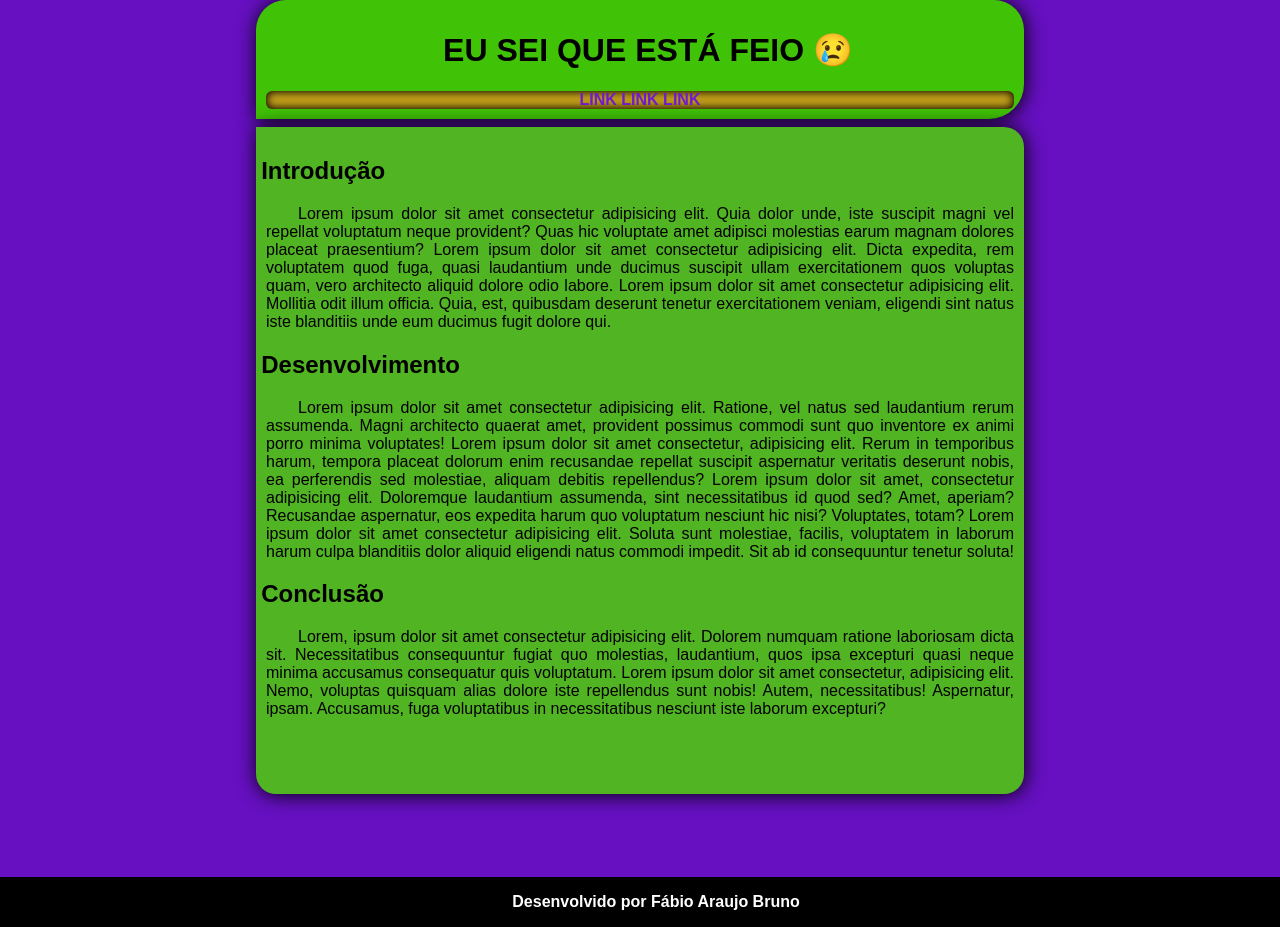
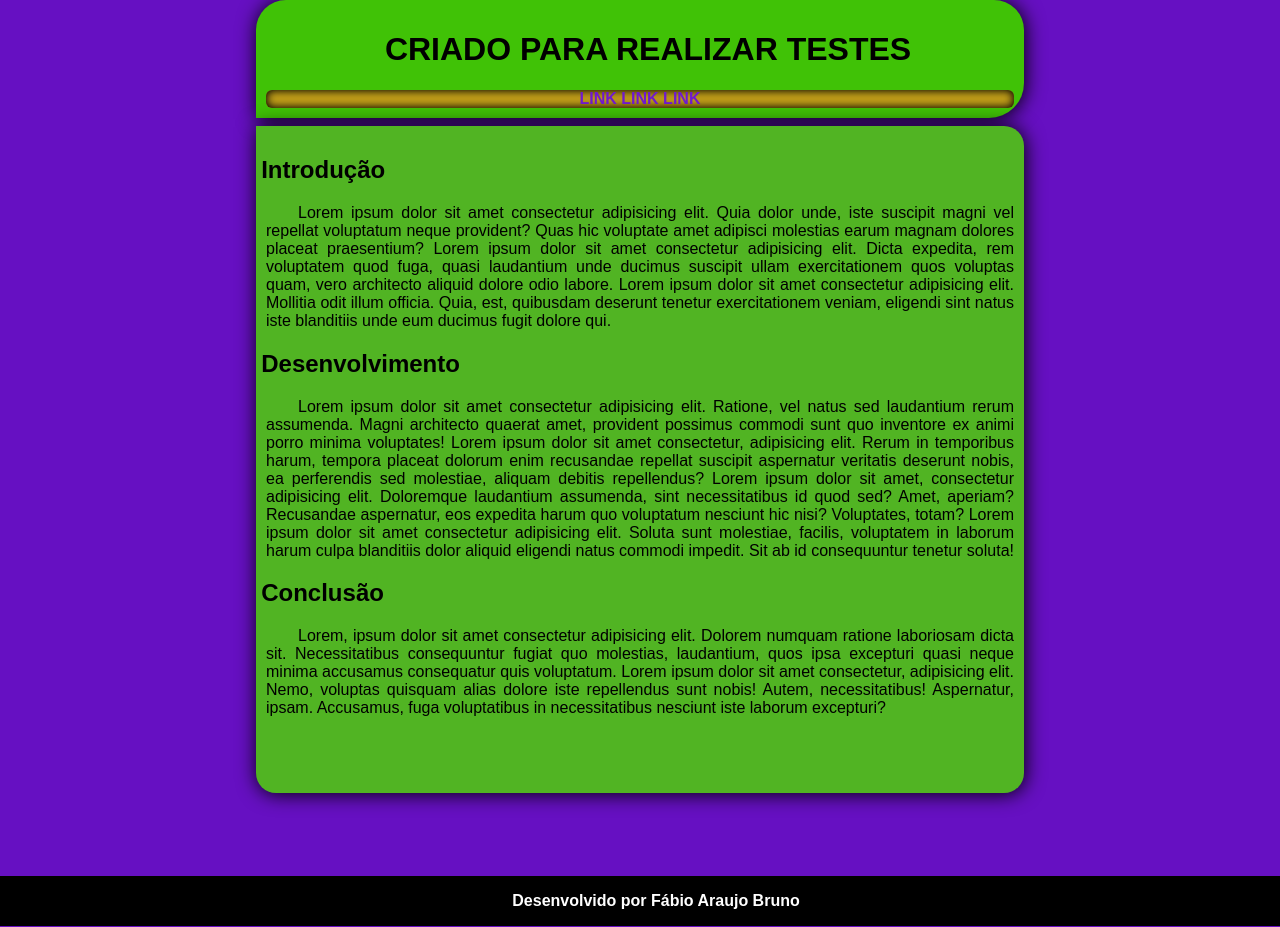
Before and after one commit to Fabio-arbr/html-css, a plain HTML site: page tasks/ex021/index.html in a window 1280 px wide. Drawn offline with Linux system fonts and the light colour scheme.

Commit message:
Update ex021

```diff
--- a/tasks/ex021/index.html
+++ b/tasks/ex021/index.html
@@ -92,7 +92,7 @@
   </head>
   <body id="caixa02">
     <header>
-      <h1>EU SEI QUE ESTÁ FEIO &#x1F622;</h1>
+      <h1>CRIADO PARA REALIZAR TESTES</h1>
       <nav>
         <a class="linka" href="#">LINK</a>
         <a class="linkb" href="#">LINK</a>
```
